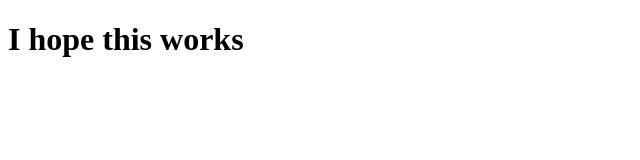
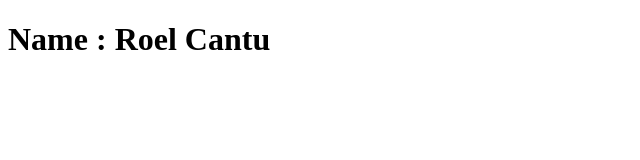
Before and after one commit to rcantu1234/test2, a plain HTML site: page index.html in a window 1280 px wide. Shown: the whole page, without its empty margins (0-640 px from the left). Drawn offline with Linux system fonts and the light colour scheme.

Commit message:
first commit

```diff
--- a/index.html
+++ b/index.html
@@ -5,6 +5,6 @@
     <title>Test2</title>
   </head>
   <body>
-    <h1>I hope this works</h1>
+    <h1>Name : Roel Cantu</h1>
   </body>
 </html>
```
